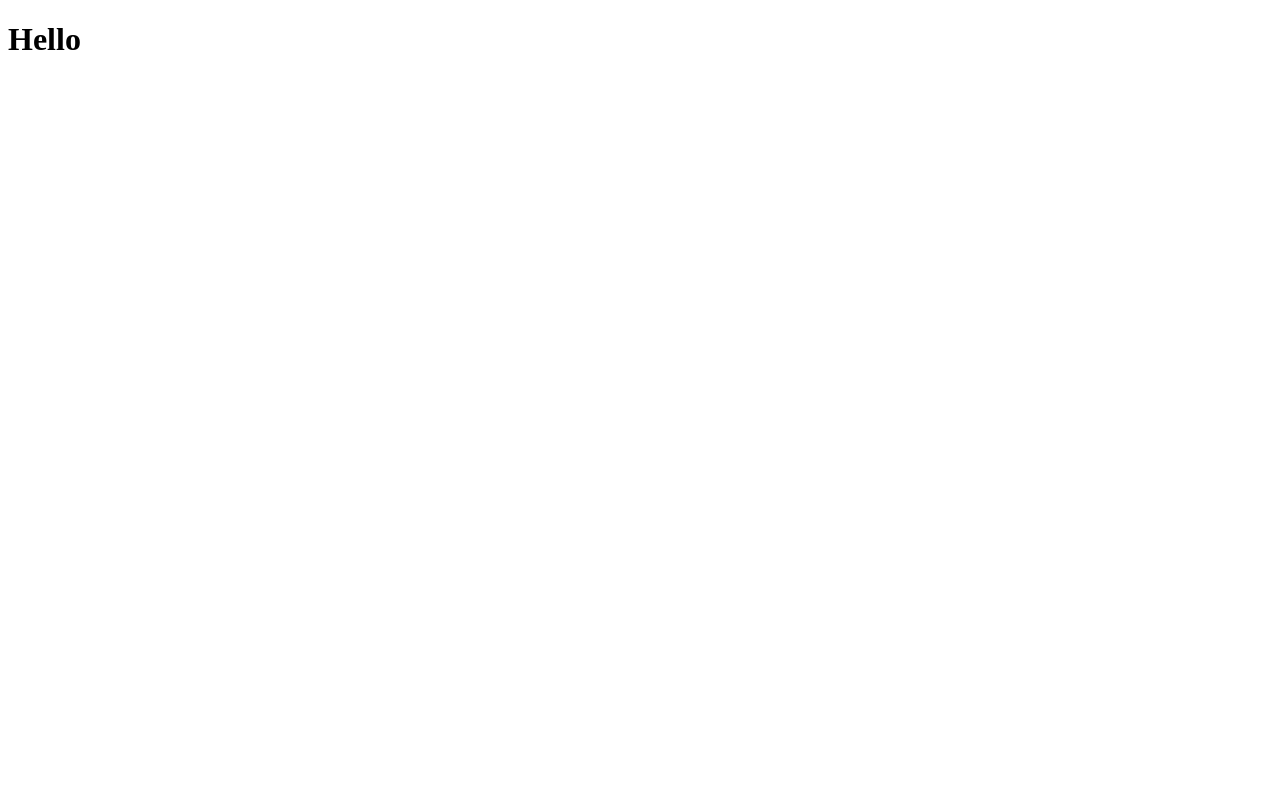
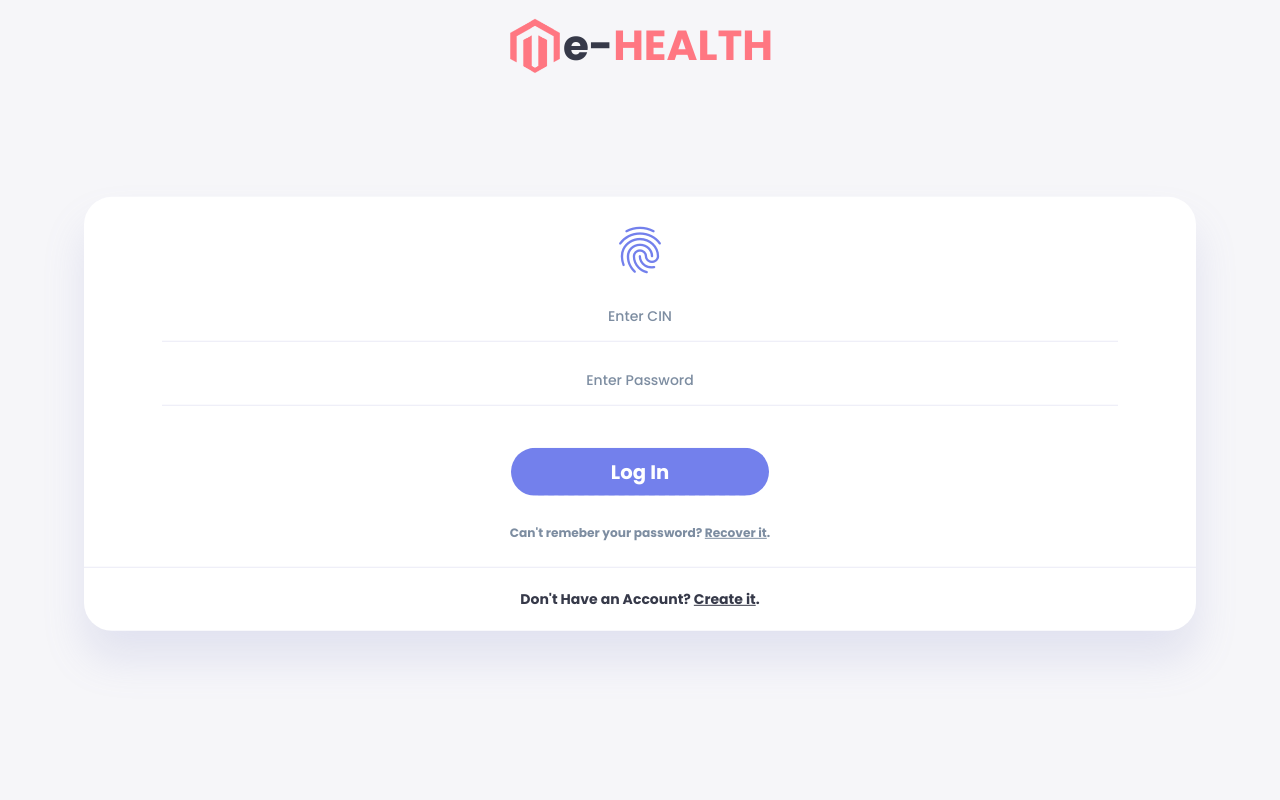
Before and after one commit to abdoessordo/e-health-appareil, a Django app: page / in a window 1280 px wide. Before the commit the page is almost empty. Run offline with Django 4.2, Linux system fonts and the light colour scheme.

Commit message:
new landing

```diff
--- a/main/templates/index.html
+++ b/main/templates/index.html
@@ -1,12 +1,59 @@
+{% load static %}
+
 <!DOCTYPE html>
 <html lang="en">
     <head>
         <meta charset="UTF-8">
         <meta http-equiv="X-UA-Compatible" content="IE=edge">
         <meta name="viewport" content="width=device-width, initial-scale=1.0">
+        <link rel="stylesheet" href="{% static 'css/style.css' %}">
+        <link href="https://fonts.googleapis.com/icon?family=Material+Icons+Sharp" rel="stylesheet">
+
         <title>Document</title>
     </head>
     <body>
-    <h1>Hello</h1>
+        <div class="landing">
+            <div class="left">
+                <aside>
+                    <div class="logo">
+                        <img src="{% static 'images/logo.png' %}" alt="">
+                        <h2>e-<span class="danger">HEALTH</span></h2>
+                    </div>
+                </aside>
+
+                <main>
+                    <div class="card">
+                        <div class="top">
+                            <span class="material-icons-sharp">
+                                fingerprint
+                            </span>
+                            <form action="" method="">
+
+                                <div class="row">
+                                    <input type="text" placeholder="Enter CIN">
+                                </div>
+
+                                <div class="row">
+                                    <input type="password" placeholder="Enter Password">
+                                </div>
+
+                                <button id="login-btn" type="submit">
+                                    <h2>Log In</h2>
+                                </button>
+
+                            </form>
+                            <h3 class="text-muted">
+                                Can't remeber your password? <a class="text-muted" href="#">Recover it</a>.
+                            </h3>
+                        </div>
+                        <div class="bottom">
+                            <h3>
+                                Don't Have an Account? <a href="./register.html">Create it</a>.
+                            </h3>
+                        </div>
+                    </div>
+                </main>
+            </div>
+        </div>
     </body>
 </html>
--- /dev/null
+++ b/static/css/style.css
@@ -0,0 +1,388 @@
+@import url('https://fonts.googleapis.com/css2?family=Poppins:wght@300;400;500;600;700;800&display=swap');
+
+/* ------------ ROOT VARIABLES ------------- */
+
+:root {
+    --color-primary: #7380ec;
+    --color-danger: #ff7782;
+    --color-success: #41f1b6;
+    --color-warning: #ffbb55;
+    --color-white: #fff;
+    --color-info-dark: #7d8da1;
+    --color-info-light: #dce1eb;
+    --color-dark: #363949;
+    --color-light: rgba(132, 139, 200, 0.18);
+    --color-primary-variant: #111e88;
+    --color-dark-variant: #677483;
+    --color-background: #f6f6f9;
+    --color-hover: #ddd;
+    /* ------------------ */
+    --card-border-radius: 2rem;
+    --border-radius-1: 0.42rem;
+    --border-radius-2: 0.8rem;
+    --border-radius-3: 1.2rem;
+    /* ------------------ */
+    --card-padding: 1.8rem;
+    --padding-1: 1.2rem;
+    /* ------------------ */
+    --box-shadow: 0 2rem 3rem var(--color-light);
+}
+
+/* ------------ DARK THEME VARIABLES ------------- */
+
+.dark-theme-variables {
+    --color-background: #181a1e;
+    --color-white: #202528;
+    --color-dark: #edeffd;
+    --color-dark-variant: #a3bdcc;
+    --color-light: rgba(0, 0, 0, 0.4);
+    --box-shadow: 0 2rem 3rem var(--color-light);
+    --color-hover: #464343;
+
+}
+
+* {
+    margin: 0;
+    padding: 0;
+    outline: 0;
+    appearance: none;
+    border: 0;
+    text-decoration: none;
+    list-style: none;
+    box-sizing: border-box;
+}
+
+html {
+    font-size: 14px;
+}
+
+form,
+form input,
+form select,
+form textarea,
+form button {
+    font-family: poppins, sans-serif;
+    font-size: 1rem;
+    background: none;
+    user-select: none;
+    overflow-x: hidden;
+    color: var(--color-dark);
+    font-weight: 500;
+    width: 100%;
+}
+
+table {
+    border-collapse: collapse;
+    padding: var(--card-padding);
+}
+
+form textarea {
+    resize: none;
+    overflow: hidden;
+}
+
+body {
+    width: 100vw;
+    height: 100vh;
+    font-family: poppins, sans-serif;
+    font-size: 0.88rem;
+    background: var(--color-background);
+    user-select: none;
+    overflow-x: hidden;
+    color: var(--color-dark);
+}
+
+label {
+    font-weight: 700;
+}
+
+.container {
+    display: grid;
+    width: 96%;
+    margin: 0 auto;
+    gap: 1.8rem;
+    grid-template-columns: 14rem auto 23rem;
+}
+
+a {
+    color: var(--color-dark);
+}
+
+img {
+    display: block;
+    width: 100%;
+}
+
+h1 {
+    font-weight: 800;
+    font-size: 1.8rem;
+}
+
+h2 {
+    font-size: 1.4rem;
+}
+
+h3 {
+    font-size: 0.87rem;
+}
+
+h4 {
+    font-size: 0.8rem;
+}
+
+h5 {
+    font-size: 0.77rem;
+}
+
+small {
+    font-size: 0.75rem;
+}
+
+.text-muted {
+    color: var(--color-info-dark);
+}
+
+p {
+    color: var(--color-dark-variant);
+}
+
+b {
+    color: var(--color-dark);
+}
+
+.primary {
+    color: var(--color-primary);
+}
+
+.danger {
+    color: var(--color-danger);
+}
+
+.success {
+    color: var(--color-success);
+}
+
+.warning {
+    color: var(--color-warning);
+}
+
+
+.landing form input::placeholder {
+    color: var(--color-info-dark);
+}
+
+.landing {
+    display: grid;
+    min-height: 100vh;
+    background-color: var(--color-background);
+}
+
+.landing .left {
+    margin-top: 1rem;
+    position: relative;
+}
+
+.landing .left aside {
+    height: unset;
+}
+
+.landing .left aside .logo {
+    display: flex;
+    justify-content: center;
+    align-items: center;
+}
+
+.landing .left aside .logo img {
+    width: 4rem;
+    height: 4rem;
+}
+
+.landing .left aside .logo h2 {
+    font-size: 3rem;
+}
+
+.landing .left main {
+    margin: 0;
+    position: absolute;
+    top: 50%;
+    left: 50%;
+    transform: translate(-50%, -50%);
+    display: flex;
+    flex-direction: column;
+    justify-content: center;
+    padding-inline: 6rem;
+    width: 100%;
+}
+
+
+.landing .left main .card {
+    background: var(--color-white);
+    padding: var(--card-padding);
+    border-radius: var(--card-border-radius);
+    margin-top: 1rem;
+    box-shadow: var(--box-shadow);
+    transition: all 300ms ease;
+    position: relative;
+    padding: 0;
+    display: flex;
+    flex-direction: column;
+    align-items: center;
+}
+
+.landing .left main .card .top {
+    padding: var(--card-padding);
+    display: flex;
+    flex-direction: column;
+    width: 100%;
+    align-items: center;
+}
+
+.landing .left main .top>span {
+    margin: 0 auto;
+    margin-bottom: 0;
+    font-size: 4rem;
+    font-weight: 500;
+    color: var(--color-primary);
+
+}
+
+.landing .left main>span {
+    margin: 0 auto;
+    margin-bottom: 0;
+    font-size: 4rem;
+    font-weight: 500;
+    color: var(--color-primary);
+}
+
+.landing .left main form .row.login-as>div>span {
+
+    margin: 0;
+    font-size: 2rem;
+    font-weight: normal;
+    position: absolute;
+    right: 0;
+    top: 40%;
+    color: var(--color-info-dark);
+    transition: all 300ms ease;
+}
+
+.landing .left main form {
+    display: flex;
+    flex-direction: column;
+    align-items: center;
+}
+
+.landing .left main form .row {
+    padding-top: 2rem;
+    padding-bottom: 1rem;
+    border-bottom: 1px solid var(--color-light);
+    width: 90%;
+}
+
+.landing .left main form .row input {
+    text-align: center;
+}
+
+.landing .left main form .row select.login-as {
+    text-align: center;
+    cursor: pointer;
+}
+
+.landing .left main form .row input::placeholder {
+    transition: all 300ms ease;
+}
+
+.landing .left main form .row input:focus::placeholder {
+    color: transparent;
+}
+
+.landing .left main form .row.login-as {
+    position: relative;
+    cursor: pointer;
+}
+
+
+.landing .left main form .row.login-as h3.text-muted {
+    font-size: 1rem;
+    font-weight: 500;
+    margin: 0;
+    text-align: center;
+}
+
+.landing .left main form .row.login-as>span {
+    margin: 0;
+    font-size: 2rem;
+    font-weight: normal;
+    position: absolute;
+    right: 0;
+    top: 40%;
+    color: var(--color-info-dark);
+    transition: all 300ms ease;
+}
+
+.flip_180 {
+    transform: rotate(180deg) !important;
+}
+
+
+main form#create_insurance button,
+.landing .left main form .next-section-btn,
+.landing .left main form button#login-btn {
+    cursor: pointer;
+    background-color: var(--color-primary);
+    width: unset;
+    margin-top: 3rem;
+    padding: 0.5rem 7rem;
+    border: 0.2rem dashed var(--color-primary);
+    border-radius: var(--card-border-radius);
+    color: white;
+    transition: all 300ms ease;
+}
+
+main form#create_insurance button {
+    float: right;
+}
+
+main form#create_insurance button:hover,
+.landing .left main form .next-section-btn:hover,
+.landing .left main form button#login-btn:hover {
+    background-color: transparent;
+    color: var(--color-primary);
+}
+
+main form#create_insurance button h2,
+.landing .left main form button#login-btn h2 {
+    margin: 0;
+    padding: 0;
+}
+
+.landing .left main h3.text-muted {
+    margin-top: 2rem;
+}
+
+.landing .left main a {
+    text-decoration: underline;
+}
+
+.landing .left main .card .bottom {
+    width: 100%;
+    height: 100%;
+    margin-top: 0;
+    padding: 1.5rem 0;
+    border-top: 1px solid var(--color-light);
+    display: flex;
+    justify-content: center;
+    align-items: center;
+}
+
+.landing .left main .card .bottom h3 {
+    font-size: 1rem;
+}
+
+.landing .left main form .calendar.card {
+    position: absolute;
+    top: 22rem;
+    left: 0;
+    width: 100%;
+    z-index: 50;
+}
```
Also changed, not shown: appareil/settings.py (+8 -1 lines), static/images/logo.png (added). Lines whose indentation alone changed are shown as unchanged.
